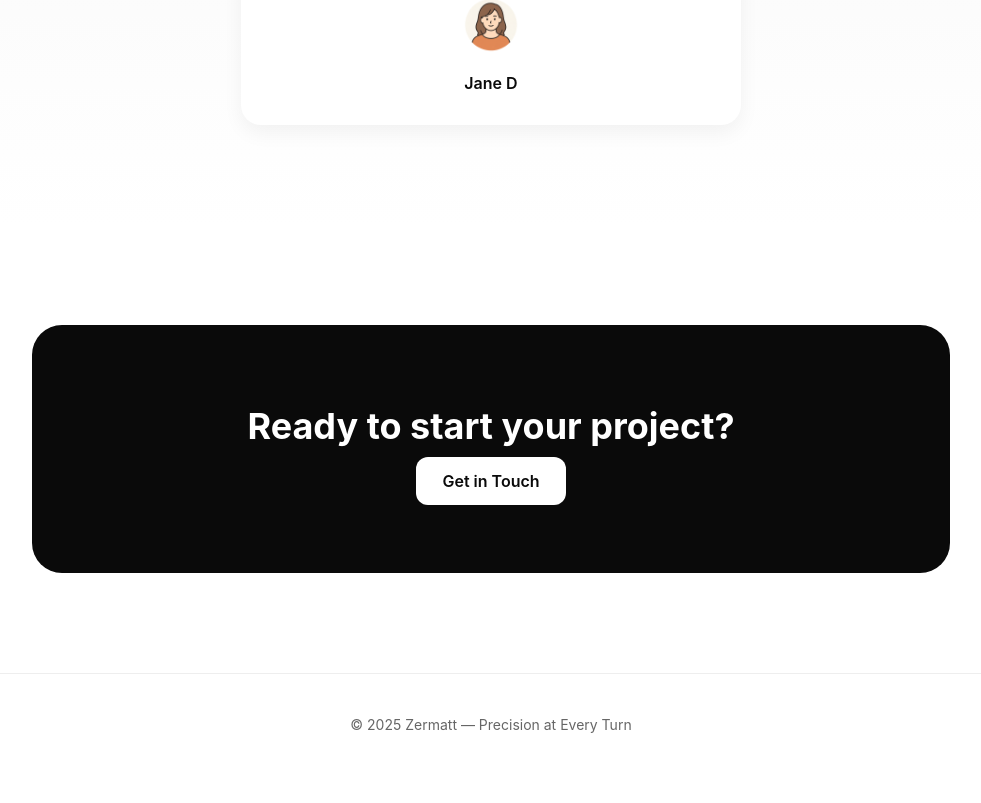
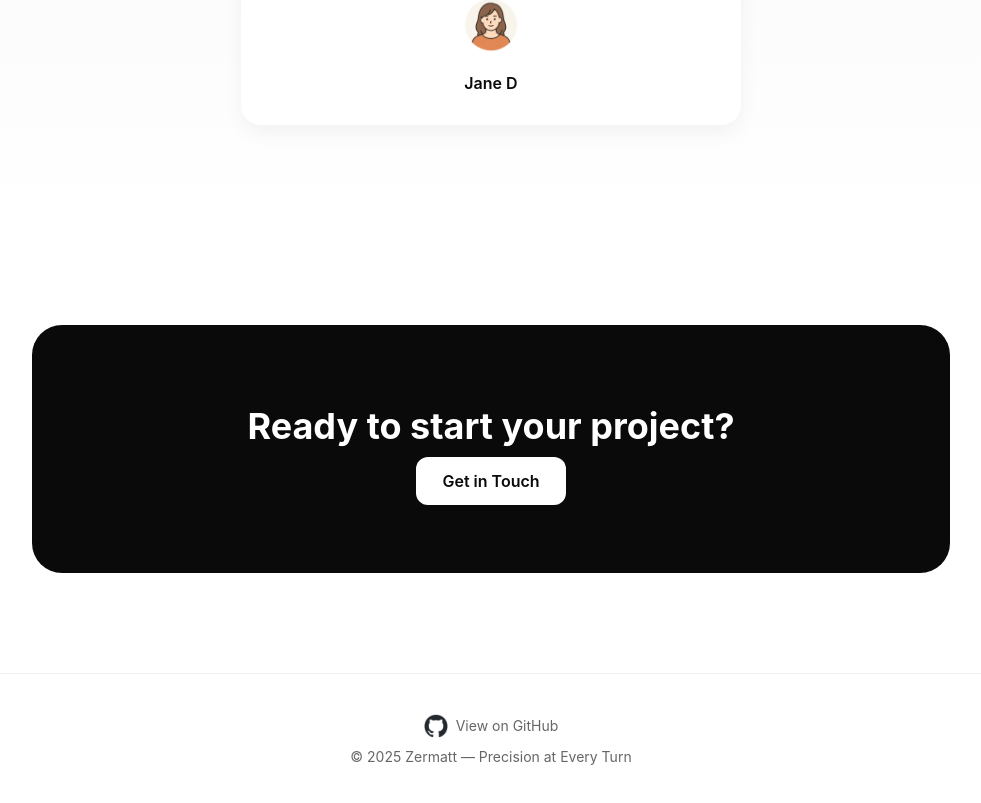
Before and after one commit to dylanbanks96/zermatt-template, a Vue app: page / in a window 1280 px wide. Shown: the part 3079-3882 px from the top of the page, without its empty margins (149-1130 px from the left). Before the commit the page ends 3854 px from the top, so only its background shows below. Built offline with nearby package versions, Linux system fonts and the light colour scheme.

Commit message:
Add github link to footer

```diff
--- a/src/components/SiteFooter.vue
+++ b/src/components/SiteFooter.vue
@@ -1,11 +1,17 @@
 <template>
   <footer class="footer">
     <div class="container">
+      <div class="github-link">
+        <img :src="githublogo" alt="GitHub Logo">
+        <a href="https://github.com/dylanbanks96/zermatt-template" target="_blank" rel="noopener noreferrer">View on
+          GitHub</a>
+      </div>
       <p>© {{ year }} Zermatt — Precision at Every Turn</p>
     </div>
   </footer>
 </template>
 
 <script setup>
+import githublogo from '@/assets/github-mark.png'
 const year = new Date().getFullYear()
 </script>
--- a/src/styles/index.css
+++ b/src/styles/index.css
@@ -468,3 +468,16 @@ body {
         justify-content: center;
     }
 }
+
+.github-link {
+    display: flex;
+    align-items: center;
+    justify-content: center;
+    gap: 0.5rem;
+    margin-bottom: 0.5rem;
+
+    img {
+        width: 24px;
+        height: 24px;
+    }
+}
```
Also changed, not shown: src/assets/github-mark.png (added).
